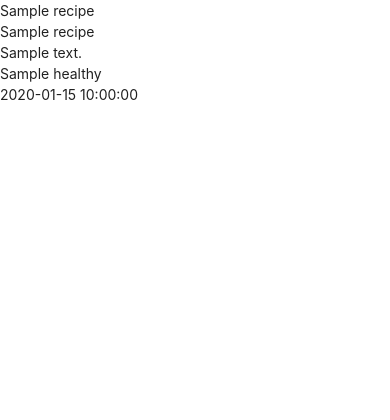
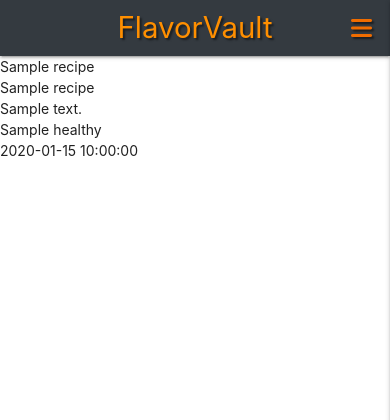
Before and after one commit to EthanPeters96/FlavorVault, a Flask app: page / in a window 390 px wide. Shown: the top 420 px of the page. Run offline with Flask 3, Linux system fonts and the light colour scheme; a database or web service that is not in the repository returns one stand-in record (values such as "Sample title"); some libraries are stand-ins or nearby versions.

Commit message:
Enhance site layout and styling with new navigation features. Added a mobile-friendly sidenav and improved header design in base template. Introduced CSS styles for text shadows and navbar colors. Updated README to include a visual representation of the color scheme.

```diff
--- a/static/css/style.css
+++ b/static/css/style.css
@@ -0,0 +1,20 @@
+.text-shadow {
+    text-shadow: 2px 2px 2px rgba(0, 0, 0, 0.5);
+}
+
+.nav-extended {
+    background-color: #343a40;
+}
+
+.sidenav {
+    background-color: #343a40;
+}
+
+.sidenav-trigger .fa-bars {
+    color: #ef6c00; /* orange darken-3 */
+}
+
+/* Optional hover effect */
+.sidenav-trigger .fa-bars:hover {
+    color: #ff9800; /* lighter orange on hover */
+}
--- a/static/js/script.js
+++ b/static/js/script.js
@@ -0,0 +1,3 @@
+$(document).ready(function () {
+    $(".sidenav").sidenav({ edge: "right" });
+});
--- a/templates/base.html
+++ b/templates/base.html
@@ -14,6 +14,38 @@
     </head>
     <body>
 
+        <header>
+        <!-- Top Navbar -->
+            <nav class="nav-extended text-shadow">
+                <div class="nav-wrapper">
+                    <a href="{{ url_for('get_recipes') }}" class="brand-logo amber-text text-darken-3">FlavorVault</a>
+                    <a href="#" data-target="mobile-demo" class="sidenav-trigger right"><i class="fas fa-bars"></i></a>
+                    <ul class="right hide-on-med-and-down">
+                        <li><a href="{{ url_for('get_recipes') }}" class="amber-text text-darken-3">Home</a></li>
+                        <li><a href="#" class="amber-text text-darken-3">Profile</a></li>
+                        <li><a href="#" class="amber-text text-darken-3">New Recipe</a></li>
+                        <li><a href="#" class="amber-text text-darken-3">Manage Categories</a></li>
+                        <li><a href="#" class="amber-text text-darken-3">Log Out</a></li>
+                        <li><a href="#" class="amber-text text-darken-3">Log In</a></li>
+                        <li><a href="#" class="amber-text text-darken-3">Register</a></li>
+
+                    </ul>
+                </div>
+            </nav>
+
+            <!-- Mobile Navbar -->
+            <ul class="sidenav" id="mobile-demo">
+                <li><h4 class="center-align amber-text text-darken-3">FlavorVault</h4></li>
+                <li><a href="{{ url_for('get_recipes') }}" class="amber-text text-darken-3">Home</a></li>
+                <li><a href="#" class="amber-text text-darken-3">Profile</a></li>
+                <li><a href="#" class="amber-text text-darken-3">New Recipe</a></li>
+                <li><a href="#" class="amber-text text-darken-3">Manage Categories</a></li>
+                <li><a href="#" class="amber-text text-darken-3">Log Out</a></li>
+                <li><a href="#" class="amber-text text-darken-3">Log In</a></li>
+                <li><a href="#" class="amber-text text-darken-3">Register</a></li>
+            </ul>
+        </header>
+
         {% block content %}
         {% endblock %}
 
```
Also changed, not shown: README.md, 1 other file.
